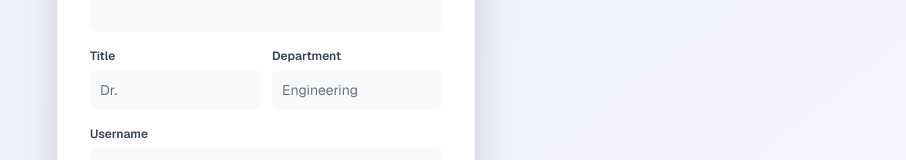
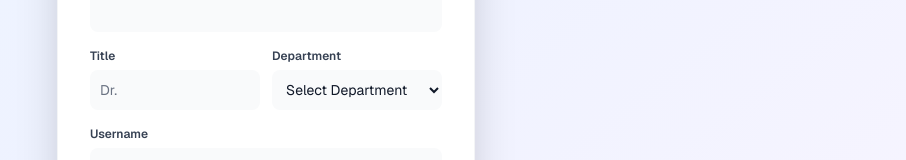
Before and after one commit to cerenyasarr/SE342-AttendanceSystem, a Next.js app in the folder frontend/: page / in a window 1280 px wide. Both pictures are taken after typing "Sample", "Sample123" into the empty fields and a click on the button "Create an instructor account". Shown: the part 469-629 px from the top of the page, without its empty margins (374-1280 px from the left). Built offline with nearby package versions, Linux system fonts and the light colour scheme.

Commit message:
chore: Replace department input with select dropdown
Changed the department field in the registration form from a text input to a select dropdown, allowing users to choose from predefined department options. This improves data consistency and user experience.

```diff
--- a/frontend/app/log-in/page.tsx
+++ b/frontend/app/log-in/page.tsx
@@ -4,7 +4,7 @@ import React, { useState, useEffect } from 'react';
 import { Globe, Moon, Sun, UserPlus, LogIn } from 'lucide-react';
 import Image from 'next/image';
 
-// Translations - Yeni kayıt alanları eklendi
+// Translations
 const translations = {
   tr: {
     title: "Maltepe Üniversitesi",
@@ -329,17 +329,23 @@ export default function LoginPage() {
                     <label className={`block text-xs font-semibold mb-1.5 ${isDarkMode ? 'text-gray-300' : 'text-gray-700'}`}>
                       {language === 'en' ? 'Department' : 'Bölüm'}
                     </label>
-                    <input
-                      type="text"
+                    {/* DEĞİŞİKLİK BURADA: Input yerine Select kullanıldı */}
+                    <select
                       required
                       value={regDepartment}
                       onChange={(e) => setRegDepartment(e.target.value)}
-                      placeholder={language === 'en' ? 'Engineering' : 'Mühendislik'}
                       className={`w-full text-sm rounded-lg p-2.5 transition-all ${isDarkMode
                         ? 'bg-gray-700 border-gray-600 text-white placeholder-gray-400 focus:ring-purple-500'
                         : 'bg-gray-50 border-gray-200 text-gray-900 placeholder-gray-500 focus:ring-purple-400'
                         }`}
-                    />
+                    >
+                      <option value="">{language === 'en' ? 'Select Department' : 'Bölüm Seçin'}</option>
+                      <option value="CSE">Computer Science Engineering</option>
+                      <option value="EE">Electrical Engineering</option>
+                      <option value="ME">Mechanical Engineering</option>
+                      <option value="CE">Civil Engineering</option>
+                      <option value="IE">Industrial Engineering</option>
+                    </select>
                   </div>
                 </div>
               </>
```
